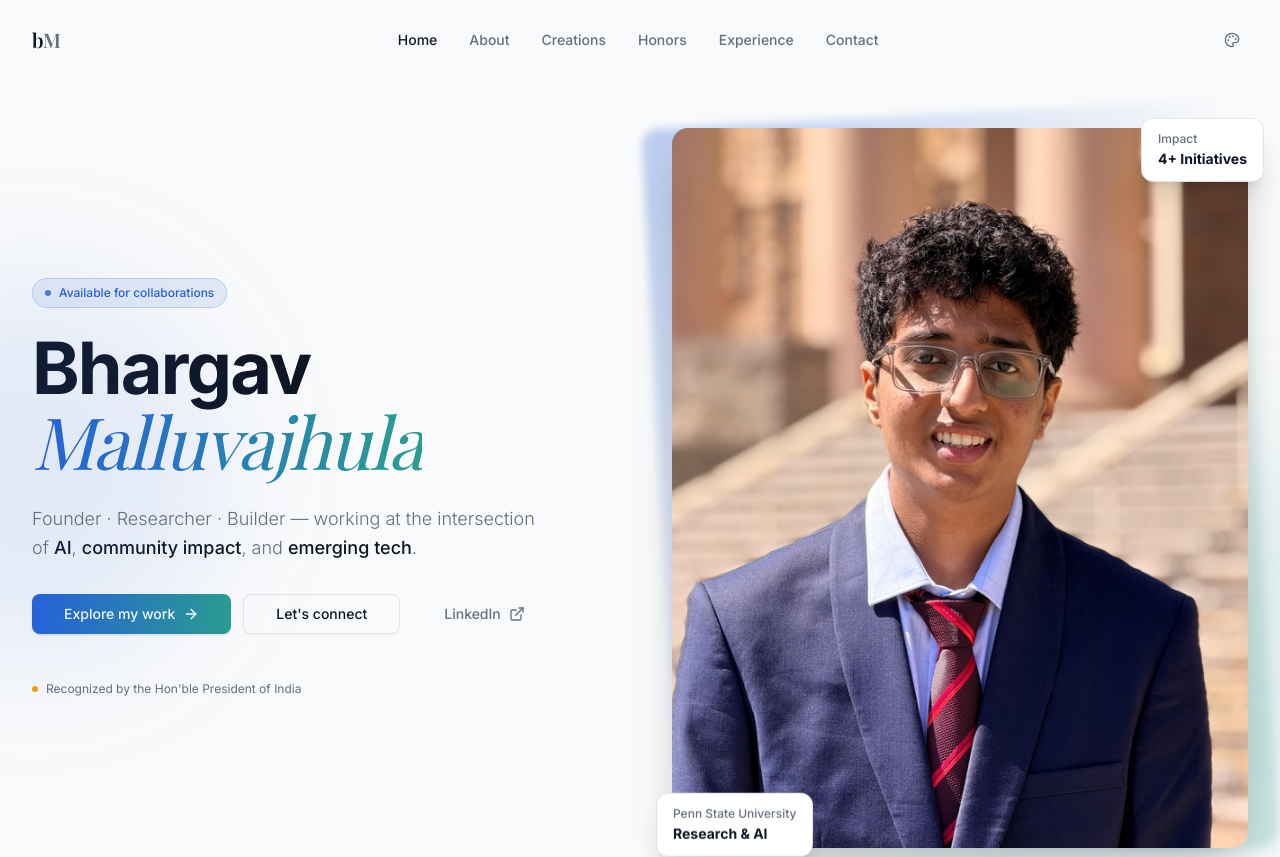
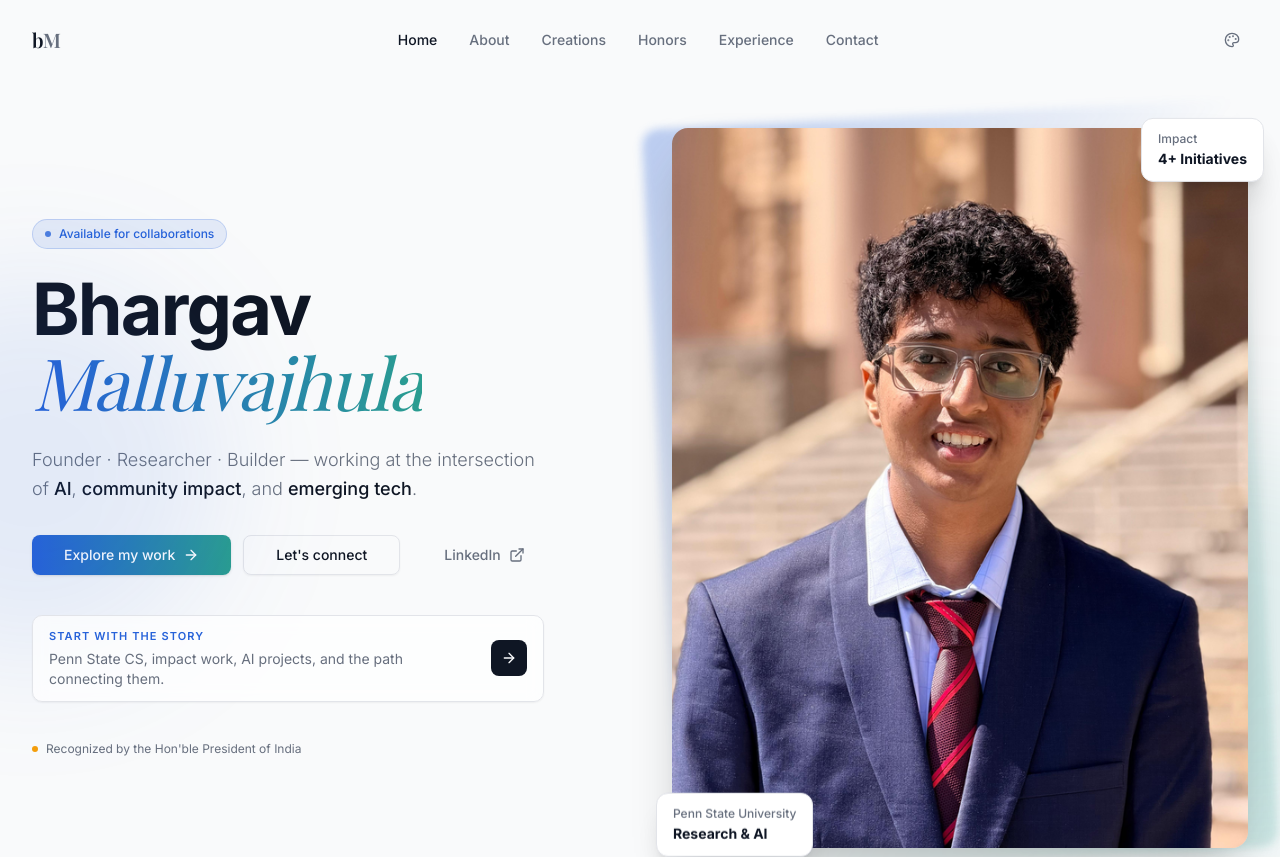
Before and after one commit to Bhargav072007/Personal-Website, a React (Vite) app: page /#/ in a window 1280 px wide. Shown: the top 857 px of the page. Built offline with nearby package versions, Linux system fonts and the light colour scheme; a web font is replaced by a local one.

Commit message:
Add about CTA to hero

```diff
--- a/src/components/HeroSection.jsx
+++ b/src/components/HeroSection.jsx
@@ -57,6 +57,23 @@ export default function HeroSection() {
                 </Button>
               </a>
             </div>
+
+            <button
+              onClick={() => navigate("/about")}
+              className="group mb-8 flex w-full max-w-lg items-center justify-between gap-4 rounded-lg border border-border bg-card/70 px-4 py-3 text-left shadow-sm backdrop-blur transition-all duration-300 hover:-translate-y-0.5 hover:border-chart-1/40 hover:shadow-lg"
+            >
+              <span>
+                <span className="block text-[11px] font-semibold uppercase tracking-widest text-chart-1">
+                  Start with the story
+                </span>
+                <span className="mt-1 block text-sm text-muted-foreground">
+                  Penn State CS, impact work, AI projects, and the path connecting them.
+                </span>
+              </span>
+              <span className="flex h-9 w-9 shrink-0 items-center justify-center rounded-md bg-foreground text-background transition-transform duration-300 group-hover:translate-x-1">
+                <ArrowRight className="h-4 w-4" />
+              </span>
+            </button>
 
             <div className="inline-flex items-center gap-2 text-xs text-muted-foreground">
               <div className="w-1.5 h-1.5 rounded-full bg-amber-500" />
```
